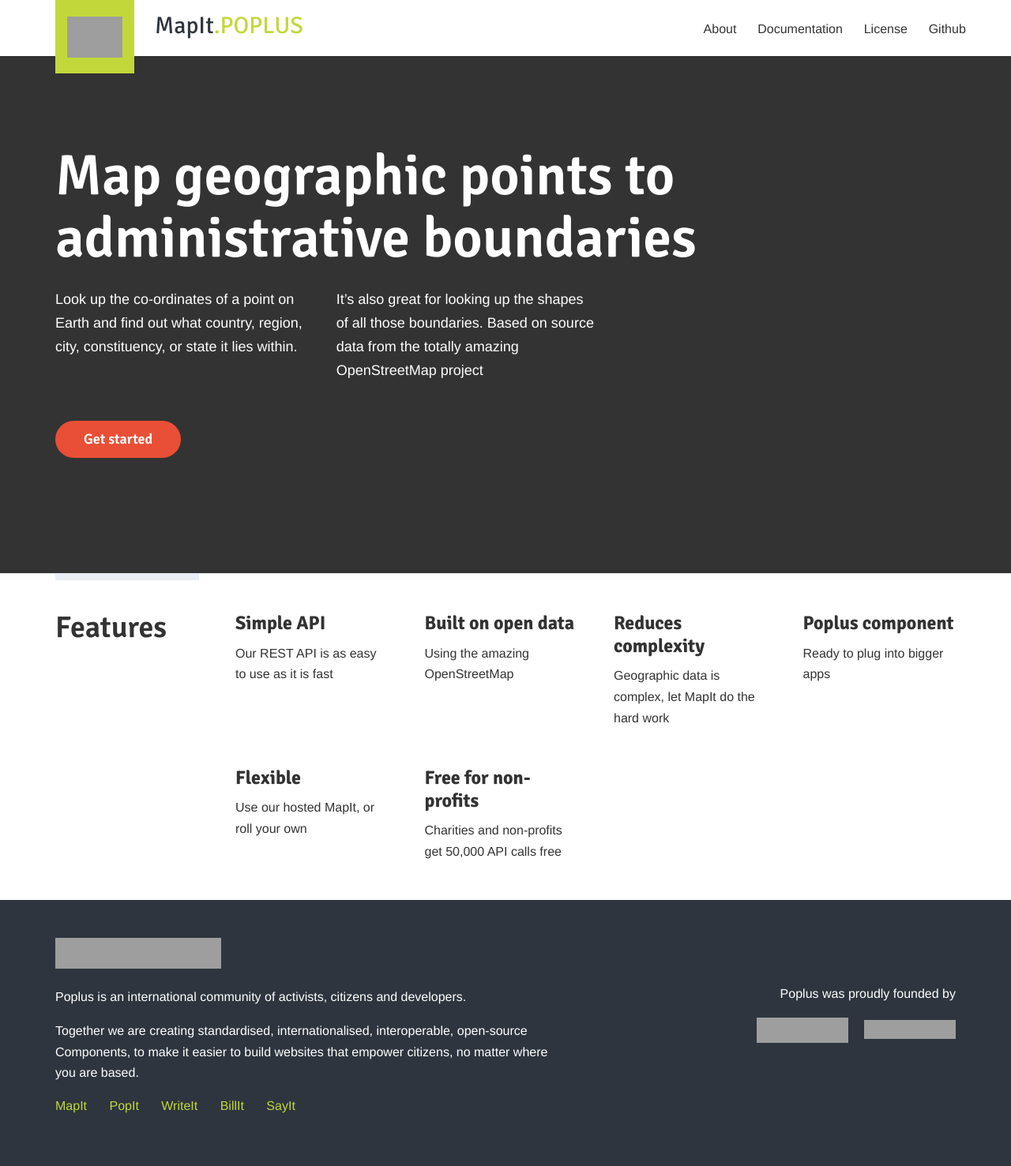
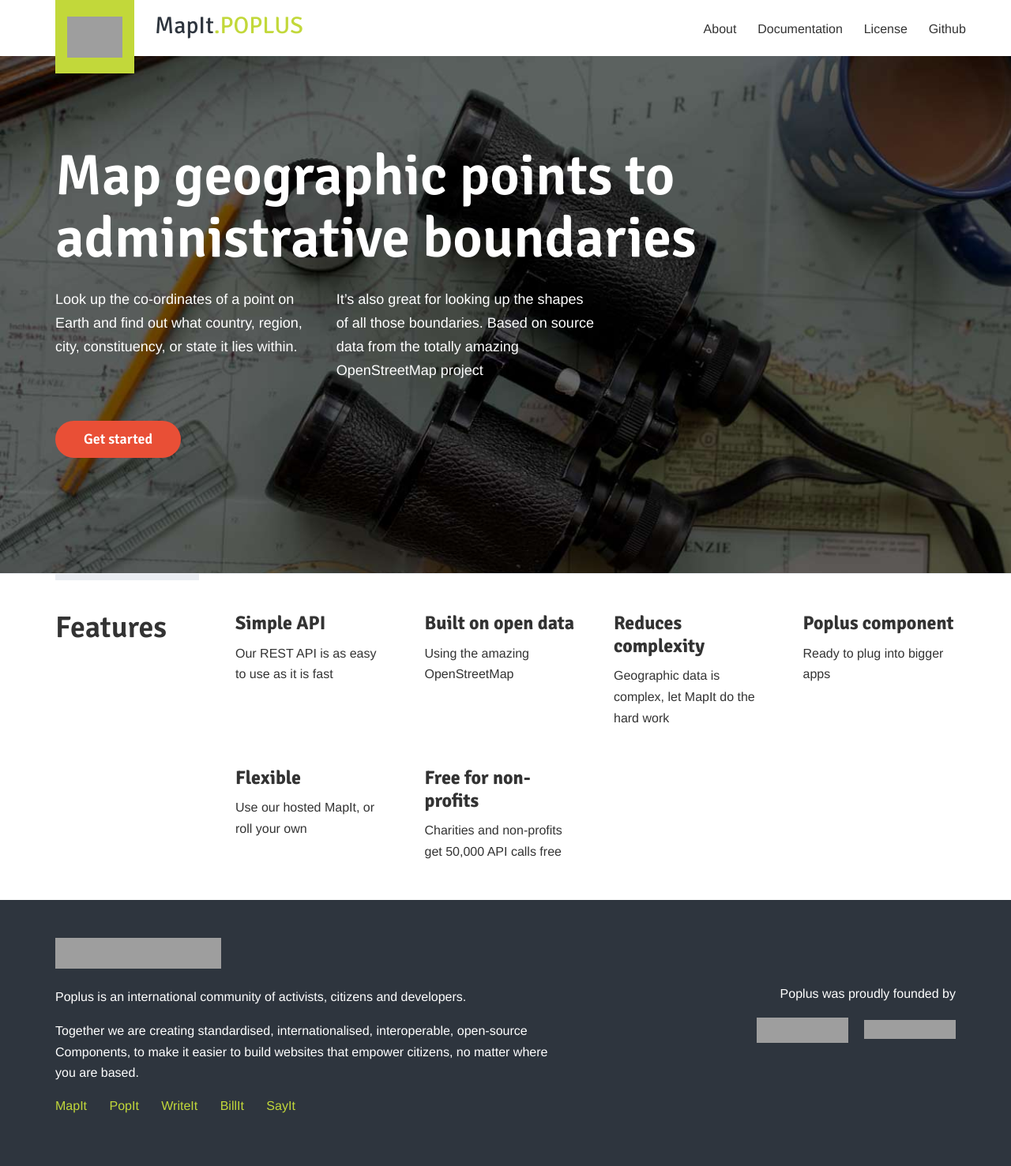
Before and after one commit to mysociety/mapit.poplus.org, a Jekyll site: the page built from index.html, in a window 1280 px wide. Shown: the whole page at 79% size. Built offline with Jekyll 4.4.1, drawn with Linux system fonts in a browser that asks for light colours; Markdown is read by kramdown in place of the engine named in the settings; grey boxes are pictures that could not be loaded.

Commit message:
reinstate lovely map background for header

```diff
--- a/assets/sass/_mapit-styles.scss
+++ b/assets/sass/_mapit-styles.scss
@@ -0,0 +1,6 @@
+.hero {
+  background-image: url('../assets/img/hero-a.jpg');
+  @media (min-width: $medium-screen) {
+    background-image: url('../assets/img/hero-b.jpg');
+  }
+}
--- a/css/global.css
+++ b/css/global.css
@@ -1018,3 +1018,9 @@
   .left-heading--no-border {
     padding-top: 2.8em;
     border-top: none; } }
+
+.hero {
+  background-image: url("../assets/img/hero-a.jpg"); }
+  @media (min-width: 33.75em) {
+    .hero {
+      background-image: url("../assets/img/hero-b.jpg"); } }
```
